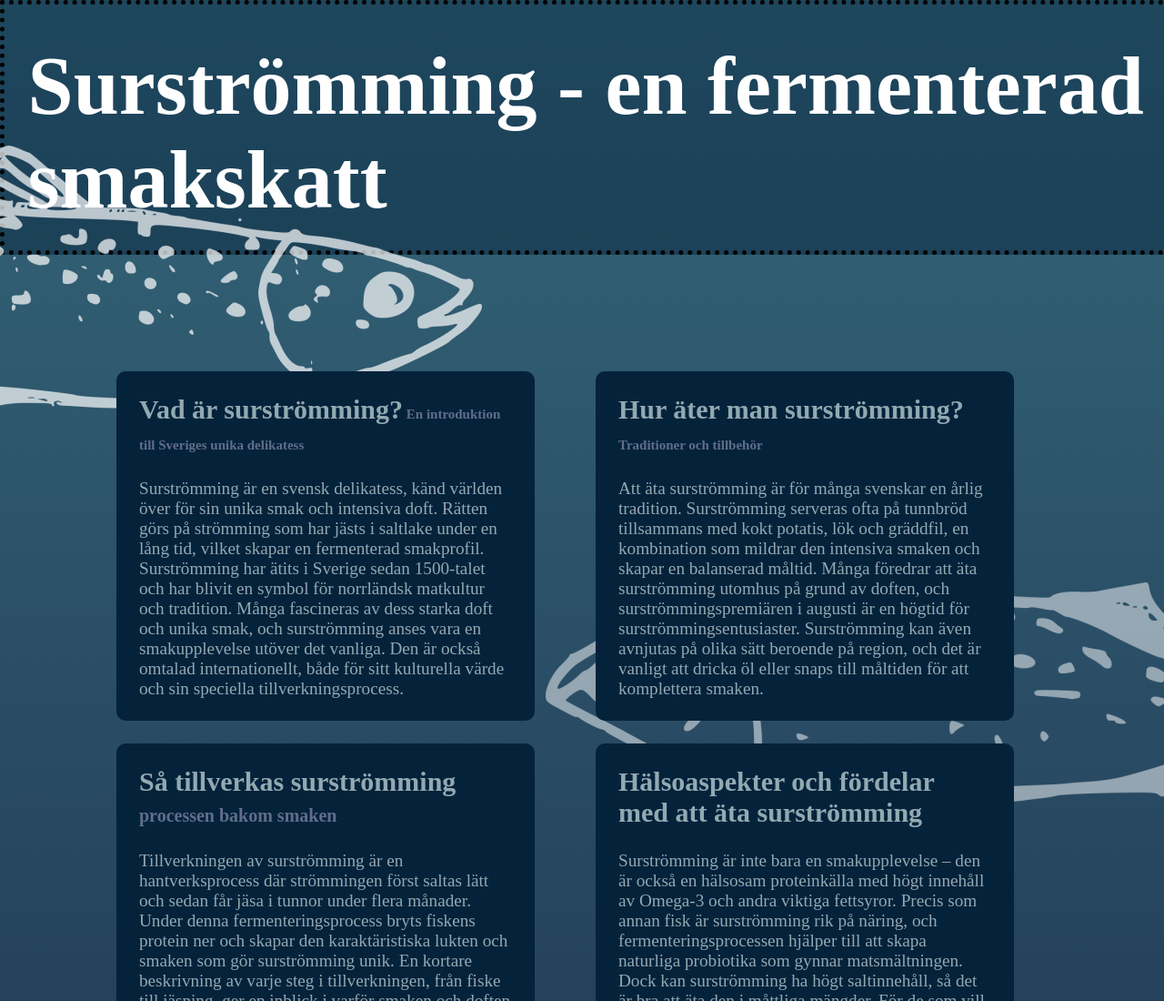
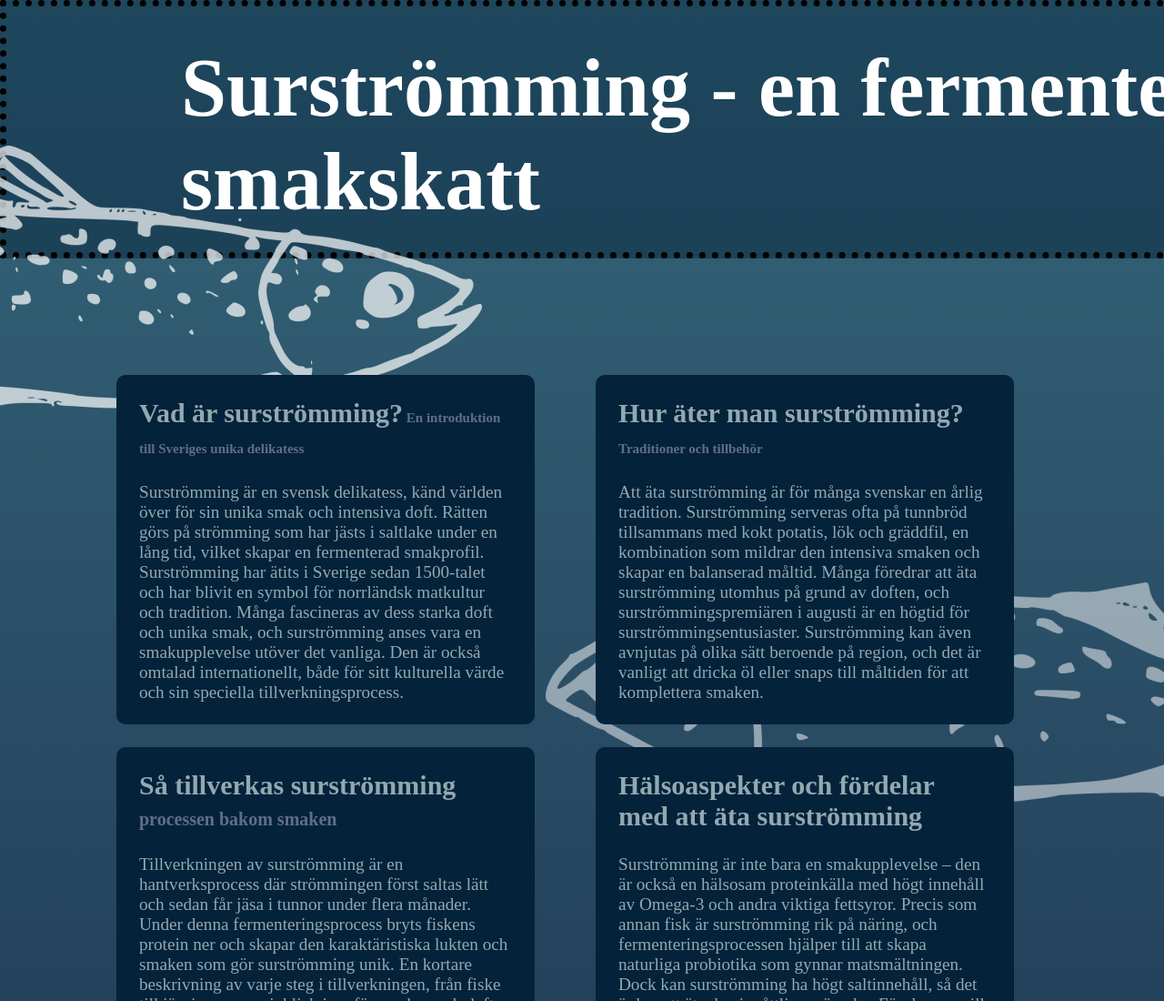
Before and after one commit to Floratuff/Floratuff.github.io, a plain HTML site: page index.html in a window 1280 px wide. Shown: the top 1100 px of the page at 91% size. Drawn offline with Linux system fonts and the light colour scheme; a web font is replaced by a local one.

Commit message:
adjusting css

```diff
--- a/style.css
+++ b/style.css
@@ -27,18 +27,20 @@ body {
 h1 {
     z-index: 3;
     height: 10%;
+    width: 100%;
     font-family: "Lovers Quarrel";
     font-size: 90px;
     margin-bottom: 0%;
     margin-top: 1%;
     padding: 2%;
+    padding-left: 15%;
     padding-right: 0%;
 }
 
 #box{
     background-color: #05223b76;
     border-style: dotted;
-    border-width: 5px;
+    border-width: 7px;
     width: 100%;
 
 }
```
